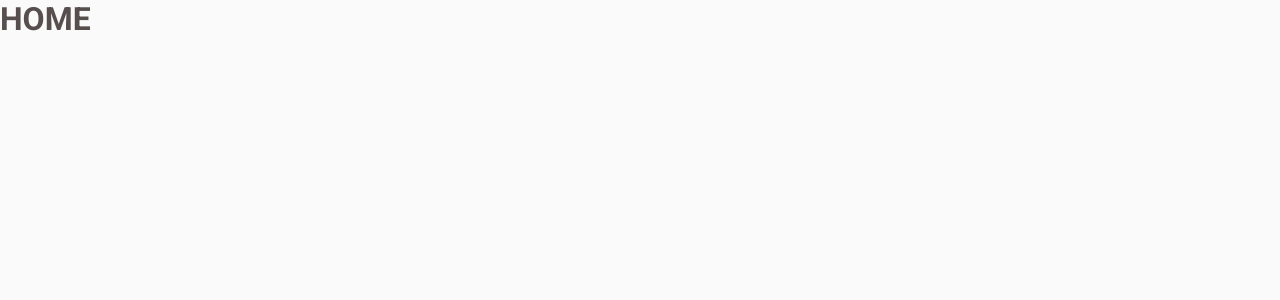
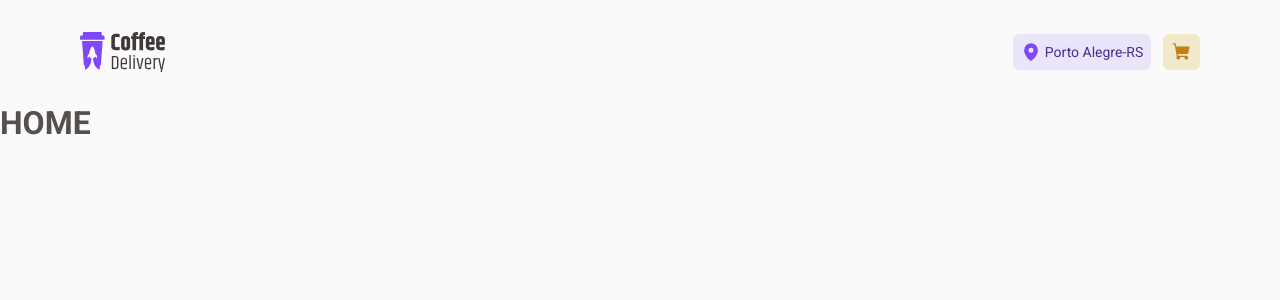
Before and after one commit to leoziondev/ignite2022-coffe-delvery, a React (Vite) app: page / in a window 1280 px wide. Shown: the top 300 px of the page. Built offline with nearby package versions, Linux system fonts and the light colour scheme.

Commit message:
add default layout and header component

```diff
--- a/src/Router.tsx
+++ b/src/Router.tsx
@@ -1,12 +1,15 @@
 import { Route, Routes } from "react-router-dom";
+import { DefaultLayout } from "./layouts/DefaultLayout";
 import { CompleteOrderPage } from "./pages/CompleteOrder";
 import { HomePage } from "./pages/Home";
 
 export function Router() {
   return (
     <Routes>
-      <Route path="/" element={<HomePage />} />
-      <Route path="/completeOrder" element={<CompleteOrderPage />} />
+      <Route path="/" element={<DefaultLayout />}>
+        <Route path="/" element={<HomePage />} />
+        <Route path="/completeOrder" element={<CompleteOrderPage />} />
+      </Route>
     </Routes>
   )
 }
--- /dev/null
+++ b/src/components/Header/index.tsx
@@ -0,0 +1,23 @@
+import { MapPin, ShoppingCart } from 'phosphor-react'
+import Logo from '../../assets/coffe-delivery-logo.svg'
+import { ButtonIcon, ButtonsContainer, HeaderContainer } from './styles'
+
+export function Header() {
+  return (
+    <HeaderContainer>
+      <div className="container">
+        <img src={Logo} alt="" />
+
+        <ButtonsContainer>
+          <ButtonIcon variant="purple">
+            <MapPin size={20} weight="fill" />
+            Porto Alegre-RS
+          </ButtonIcon>
+          <ButtonIcon variant="yellow">
+            <ShoppingCart size={20} weight="fill" />
+          </ButtonIcon>
+        </ButtonsContainer>
+      </div>
+    </HeaderContainer>
+  )
+}
--- /dev/null
+++ b/src/components/Header/styles.ts
@@ -0,0 +1,55 @@
+import styled, { css } from "styled-components";
+
+export const HeaderContainer = styled.header`
+  width: 100%;
+  height: 6.5rem;
+  background: ${({ theme }) => theme.colors["base-background"]};
+
+  display: flex;
+  align-items: center;
+  justify-content: center;
+
+  > div {
+    display: flex;
+    align-items: center;
+    justify-content: space-between;
+  }
+`
+
+export const ButtonsContainer = styled.div`
+  display: flex;
+  align-items: center;
+  gap: 0.75rem;
+`
+
+interface ButtonIconProps {
+  variant: "purple" | "yellow";
+}
+
+export const ButtonIcon = styled.button<ButtonIconProps>`
+  display: flex;
+  align-items: center;
+  justify-content: center;
+  gap: 4px;
+
+  min-width: 2.3rem;
+  height: 2.3rem;
+  border-radius: 6px;
+  border: none;
+  padding: 0 0.5rem;
+  position: relative;
+  font-size: ${({ theme }) => theme.textSizes["text-regular-s"]};
+
+  ${({ variant, theme }) => css`
+    background: ${theme.colors[`brand-${variant}-light`]};
+    color: ${theme.colors[`brand-${variant}-dark`]};
+  `}
+
+  ${({ variant, theme }) =>
+    variant === "purple" &&
+    css`
+    svg {
+      color: ${theme.colors[`brand-purple`]};
+    }
+  `}
+`
--- /dev/null
+++ b/src/layouts/DefaultLayout/index.tsx
@@ -0,0 +1,13 @@
+import { Outlet } from "react-router-dom";
+import { Header } from "../../components/Header";
+import { LayoutContainer } from "./styles";
+
+export function DefaultLayout() {
+  return (
+    <LayoutContainer>
+      <Header />
+
+      <Outlet />
+    </LayoutContainer>
+  )
+}
--- /dev/null
+++ b/src/layouts/DefaultLayout/styles.ts
@@ -0,0 +1,10 @@
+import styled from "styled-components";
+
+export const LayoutContainer = styled.div`
+  .container {
+    width: 100%;
+    max-width: 70rem;
+    margin-right: auto;
+    margin-left: auto;
+  }
+`
```
Also changed, not shown: src/assets/coffe-delivery-logo.svg (added).
